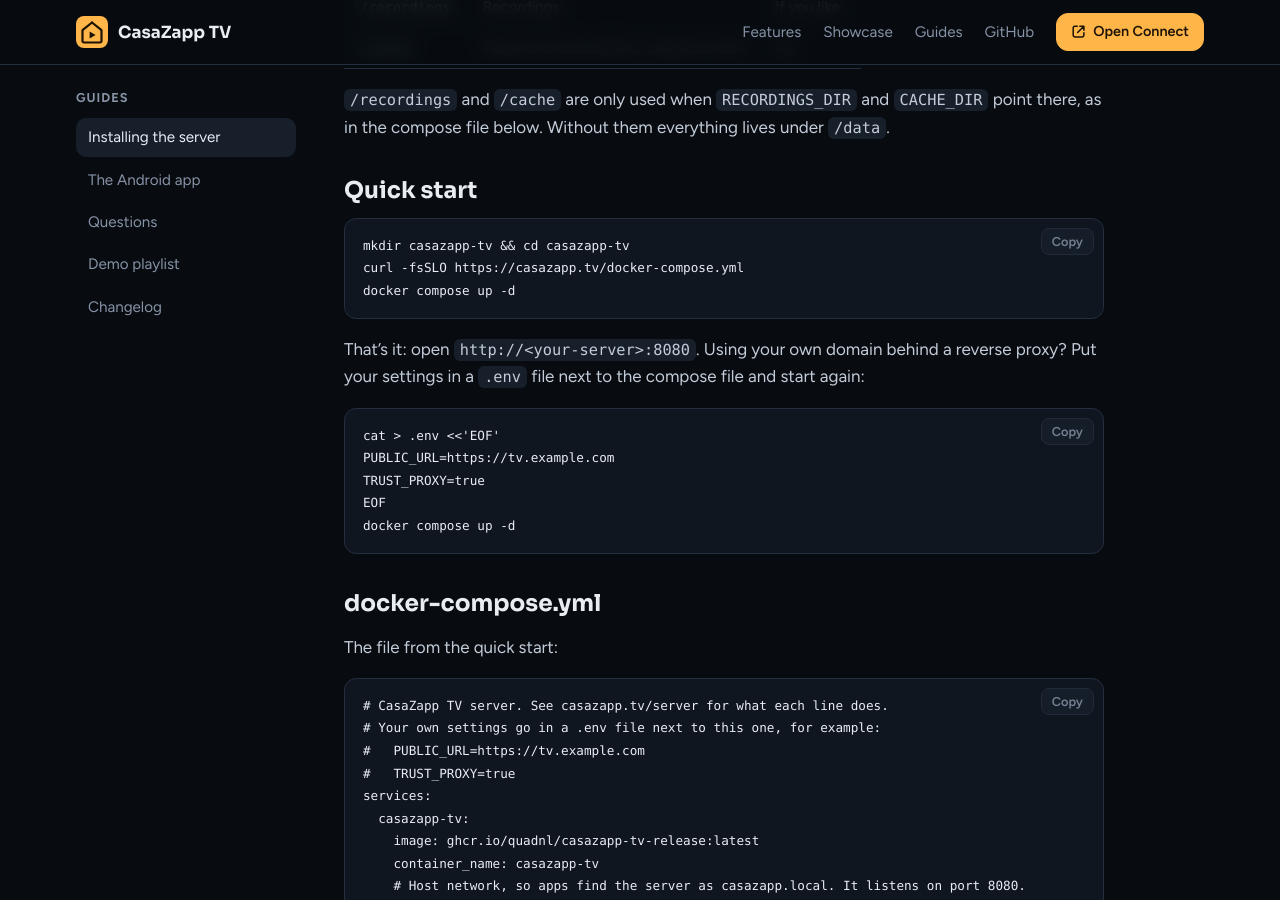
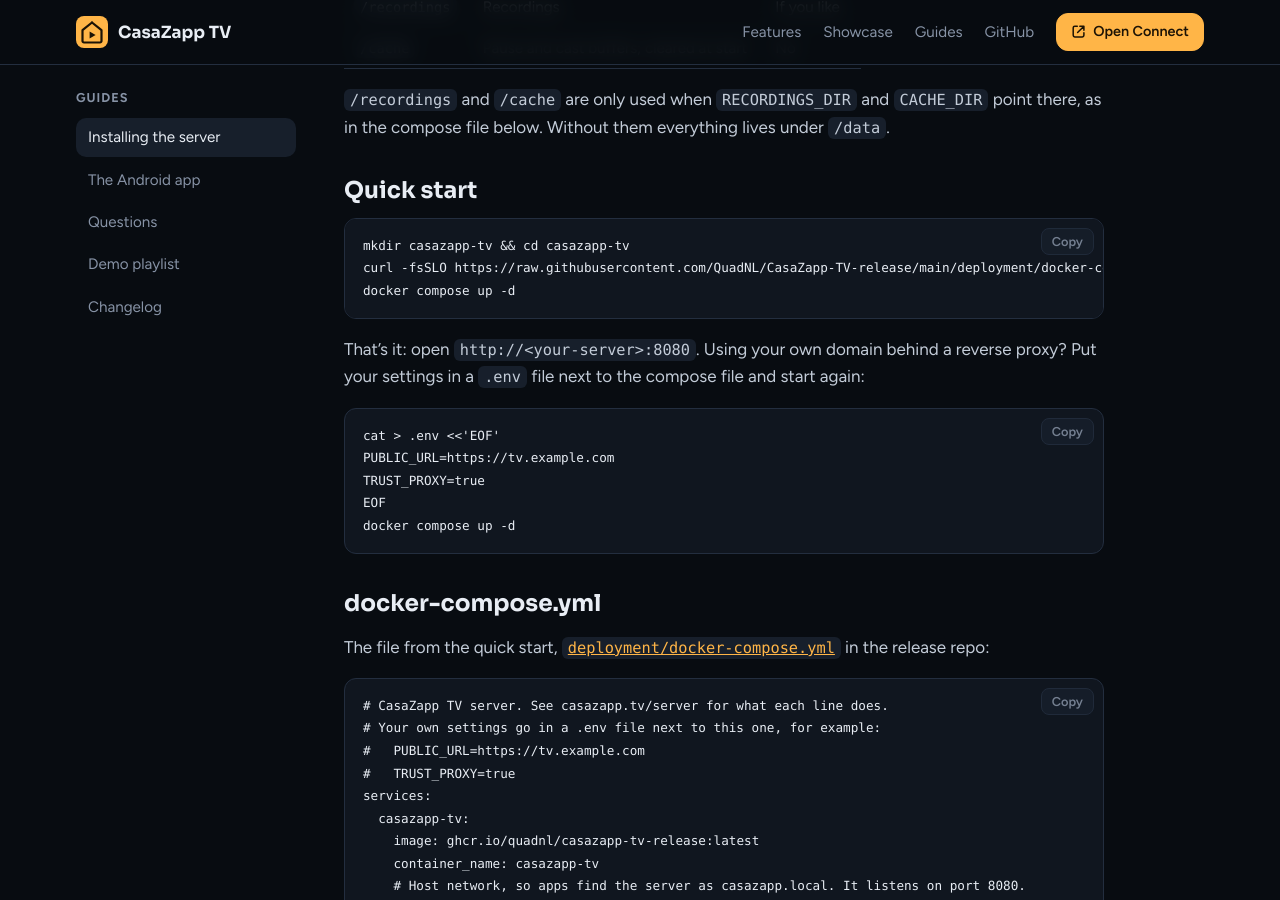
Before and after one commit to QuadNL/CasaZapp-TV-release, a Jekyll site: the page built from docs/server.md, in a window 1280 px wide and 900 px high, scrolled down 923 px. Built offline with Jekyll 4.4.1, drawn with Linux system fonts in a browser that asks for light colours; our own code applies the rules of GitHub Pages for plain Markdown files.

Commit message:
deployment: compose file under deployment/, quick start fetches it from GitHub
Co-Authored-By: Claude Opus 5.5 <noreply@anthropic.com>

````diff
--- a/docs/server.md
+++ b/docs/server.md
@@ -38,7 +38,7 @@ the compose file below. Without them everything lives under `/data`.
 
 ```bash
 mkdir casazapp-tv && cd casazapp-tv
-curl -fsSLO https://casazapp.tv/docker-compose.yml
+curl -fsSLO https://raw.githubusercontent.com/QuadNL/CasaZapp-TV-release/main/deployment/docker-compose.yml
 docker compose up -d
 ```
 
@@ -55,7 +55,8 @@ docker compose up -d
 
 ## docker-compose.yml
 
-The file from the quick start:
+The file from the quick start, [`deployment/docker-compose.yml`](https://github.com/QuadNL/CasaZapp-TV-release/blob/main/deployment/docker-compose.yml)
+in the release repo:
 
 ```yaml
 # CasaZapp TV server. See casazapp.tv/server for what each line does.
--- a/index.html
+++ b/index.html
@@ -107,7 +107,7 @@ layout: default
         <a class="more" href="{{ '/docs/android.html' | relative_url }}">Android app guide →</a>
       </p>
     </div>
-<pre><code>{% include_relative docker-compose.yml %}</code></pre>
+<pre><code>{% include_relative deployment/docker-compose.yml %}</code></pre>
   </div>
 </section>
 
````
Also changed, not shown: deployment/docker-compose.yml (renamed from docker-compose.yml).
